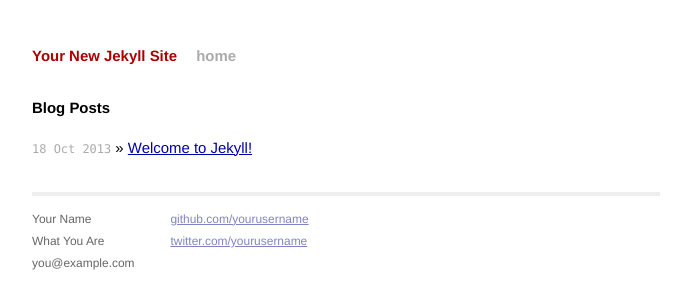
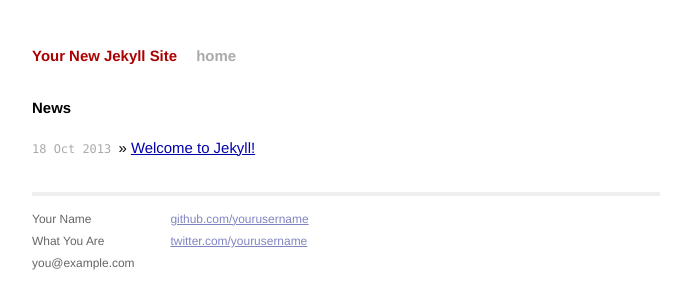
Before and after one commit to MadPUG/madpug.github.io, a Jekyll site: the page built from index.html, in a window 1280 px wide. Shown: the top 292 px of the page, without its empty margins (294-985 px from the left). Built offline with Jekyll 4.4.1, drawn with Linux system fonts in a browser that asks for light colours; Markdown is read by kramdown in place of the engine named in the settings.

Commit message:
Reformat index template
Change site name

```diff
--- a/index.html
+++ b/index.html
@@ -1,13 +1,21 @@
 ---
 layout: default
-title: Your New Jekyll Site
+title: The Official Madison Python Users' Group Website
 ---
 
 <div id="home">
-  <h1>Blog Posts</h1>
+  <h1>News</h1>
   <ul class="posts">
     {% for post in site.posts %}
-      <li><span>{{ post.date | date_to_string }}</span> &raquo; <a href="{{ post.url }}">{{ post.title }}</a></li>
+    <li>
+        <span>
+            {{ post.date | date_to_string }}
+        </span>
+        &raquo;
+        <a href="{{ post.url }}">
+            {{ post.title }}
+        </a>
+    </li>
     {% endfor %}
   </ul>
 </div>
```
